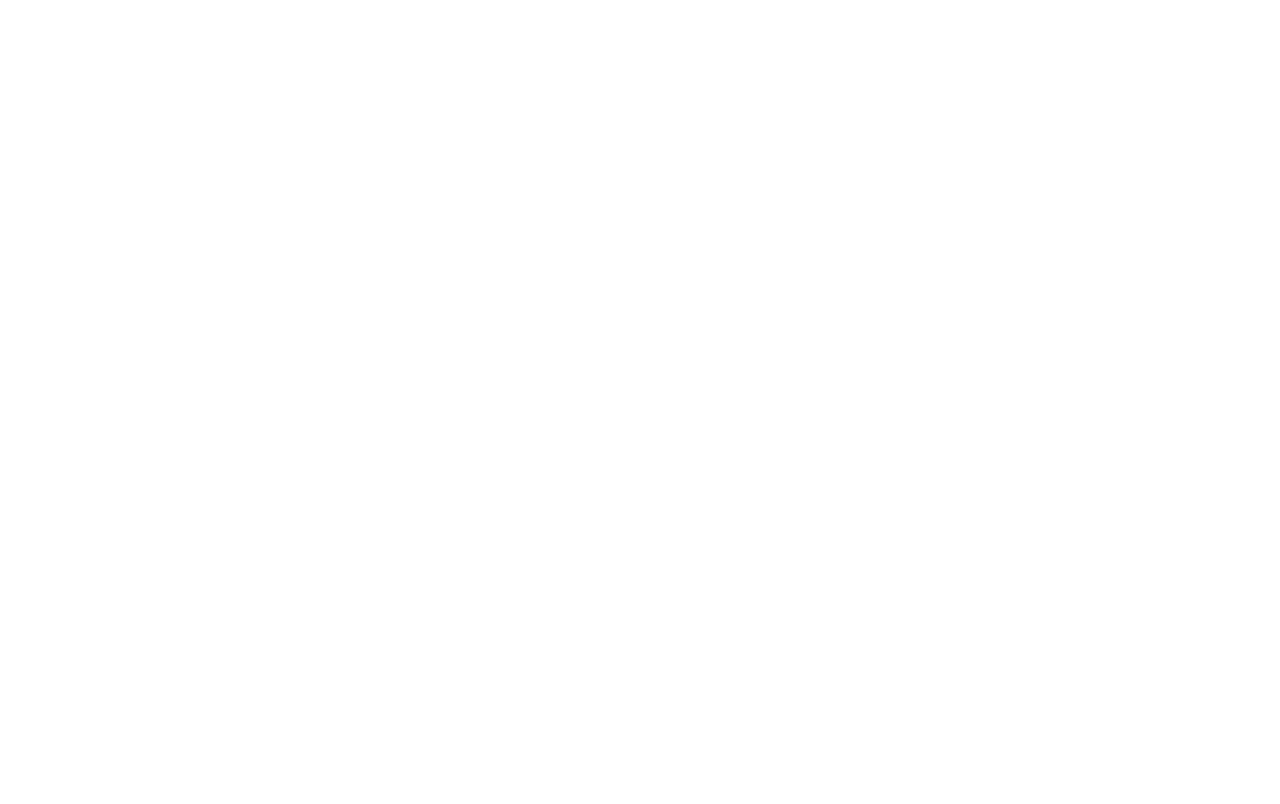
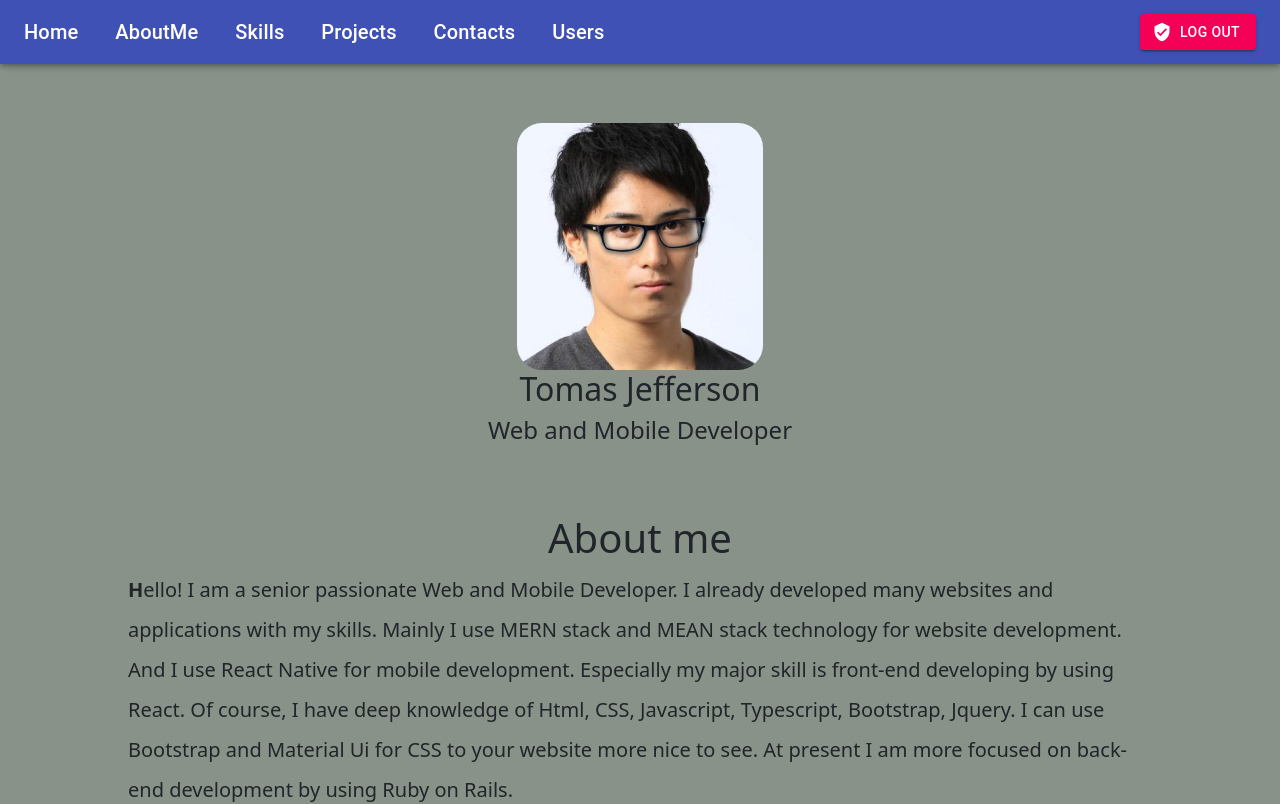
Before and after one commit to healer-1205/MERN-FC, a React (Create React App) app in the folder react-app/: page / in a window 1280 px wide. Shown: the top 804 px of the page. Built offline with nearby package versions, Linux system fonts and the light colour scheme.

Commit message:
update Add.js

```diff
--- a/react-app/src/App.js
+++ b/react-app/src/App.js
@@ -44,7 +44,7 @@ function App() {
     <Provider store={store}>
       <Router>
         <div id="_background">
-          <Route path="/dashboard" exact component={(props) => <Dashboard {...props} />} />
+          <Route path="/" exact component={(props) => <Dashboard {...props} />} />
         </div>
         <Route exact path="/login" component={(props) => <Login {...props} />} />
         <Route path="/register" exact component={(props) => <Register {...props} />} />
```
